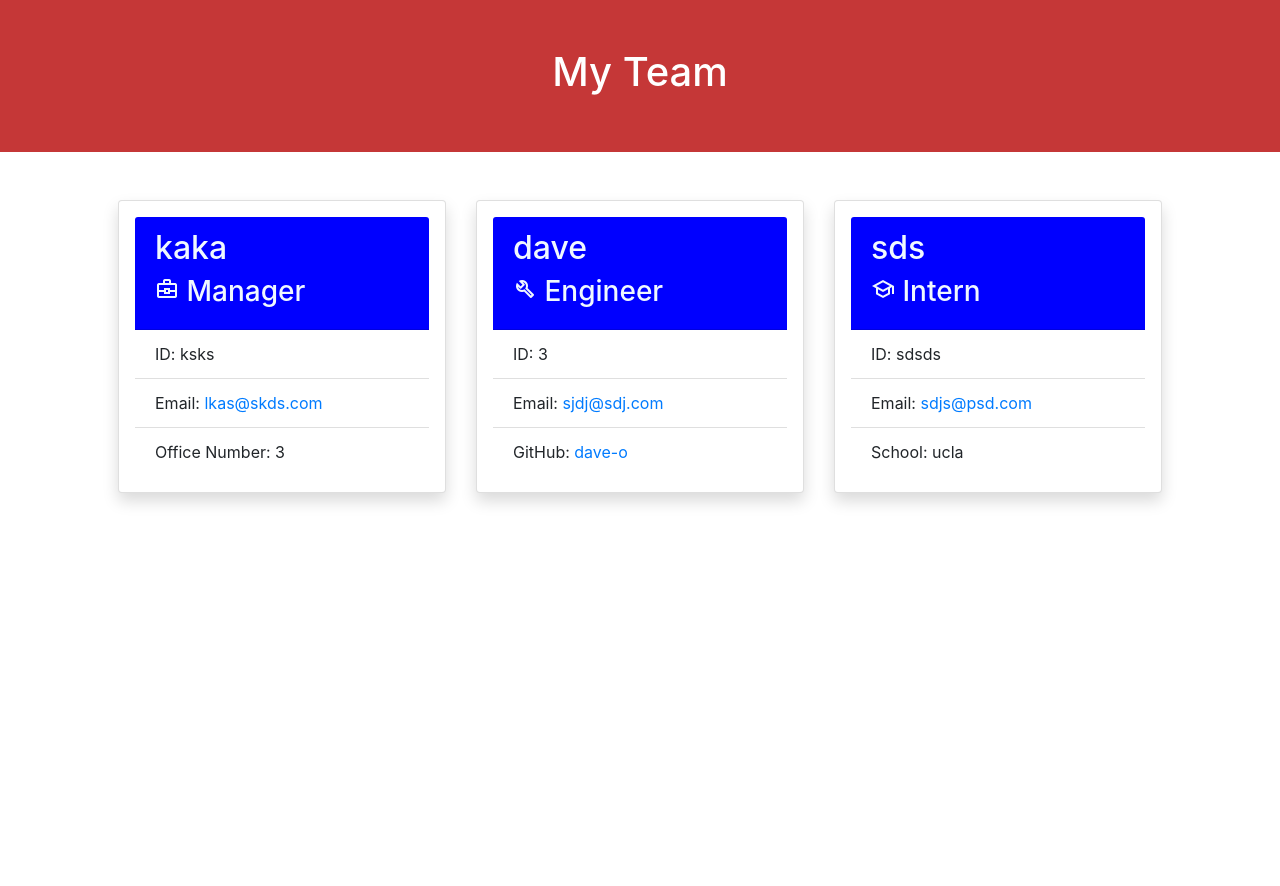
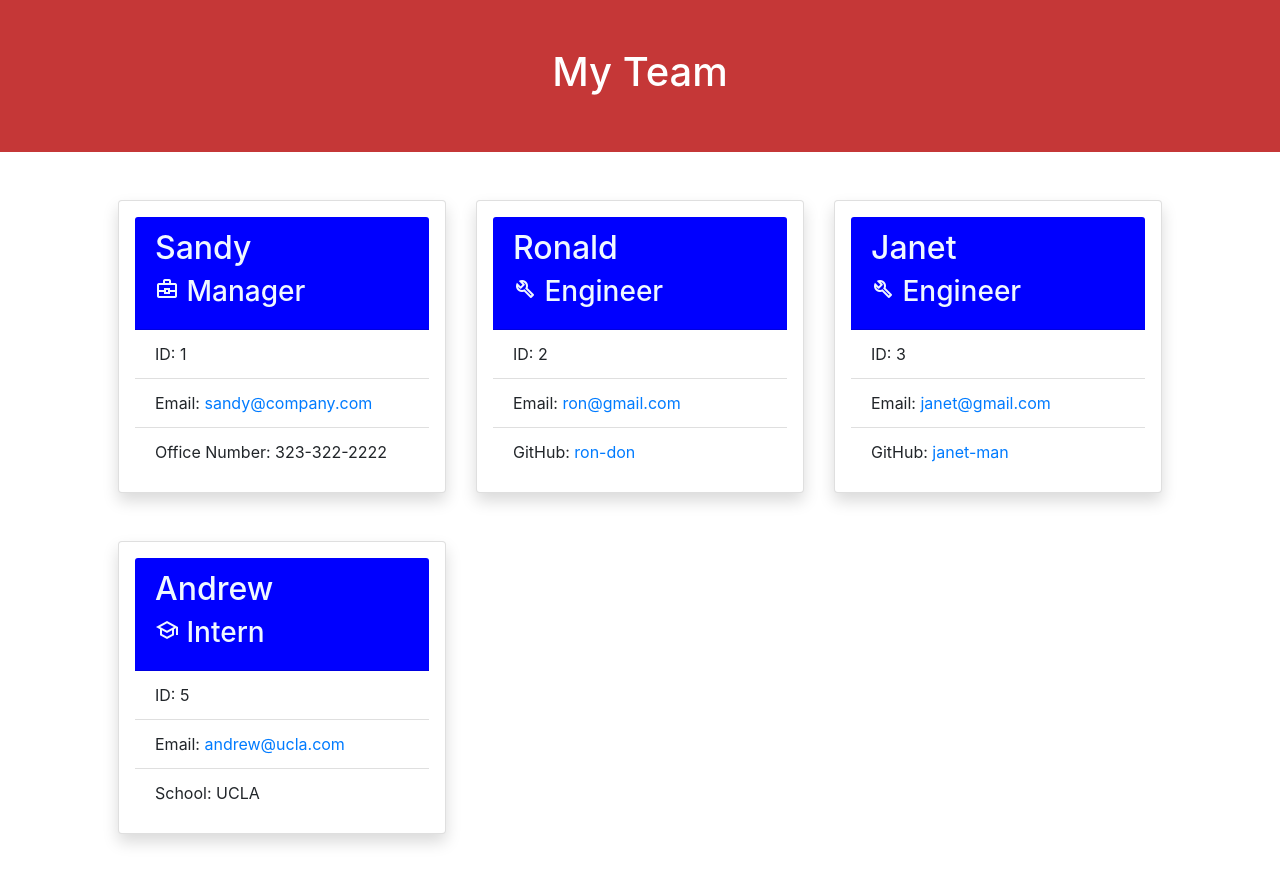
Before and after one commit to katarinamihaylovich/team-generator, a website: page dist/team.html in a window 1280 px wide. Before the commit the page ends 800 px from the top, so only its background shows below. Drawn offline with nearby package versions, Linux system fonts and the light colour scheme.

Commit message:
final changes to files and updated readme

```diff
--- a/dist/team.html
+++ b/dist/team.html
@@ -22,14 +22,14 @@
         <article class="col-md-4">
             <div class="card shadow p-3 mb-5 bg-white rounded text-left">
                 <div class="card-header" style="background-color: blue; color:aliceblue">
-                    <h2>kaka</h2>
+                    <h2>Sandy</h2>
                     <h3><span class="material-symbols-outlined">business_center</span> Manager</h3>
                 </div>
                 <div>
                   <ul class="list-group list-group-flush">
-                    <li class="list-group-item">ID: ksks</li>
-                    <li class="list-group-item">Email: <a href="mailto:lkas@skds.com"> lkas@skds.com</a></li>
-                    <li class="list-group-item">Office Number: 3</li>
+                    <li class="list-group-item">ID: 1</li>
+                    <li class="list-group-item">Email: <a href="mailto:sandy@company.com"> sandy@company.com</a></li>
+                    <li class="list-group-item">Office Number: 323-322-2222</li>
                   </ul>
                 </div>
             </div>
@@ -38,14 +38,14 @@
         <article class="col-md-4">
             <div class="card shadow p-3 mb-5 bg-white rounded text-left">
                 <div class="card-header" style="background-color: blue; color:aliceblue">
-                    <h2>dave</h2>
+                    <h2>Ronald</h2>
                     <h3><span class="material-symbols-outlined">build</span> Engineer</h3>
                 </div>
                 <div>
                   <ul class="list-group list-group-flush">
-                    <li class="list-group-item">ID: 3</li>
-                    <li class="list-group-item">Email: <a href="mailto:sjdj@sdj.com"> sjdj@sdj.com</a></li>
-                    <li class="list-group-item">GitHub: <a href="https://www.github.com/dave-o">dave-o</a></li>
+                    <li class="list-group-item">ID: 2</li>
+                    <li class="list-group-item">Email: <a href="mailto:ron@gmail.com"> ron@gmail.com</a></li>
+                    <li class="list-group-item">GitHub: <a href="https://www.github.com/ron-don">ron-don</a></li>
                   </ul>
                 </div>
             </div>
@@ -54,14 +54,30 @@
         <article class="col-md-4">
             <div class="card shadow p-3 mb-5 bg-white rounded text-left">
                 <div class="card-header" style="background-color: blue; color:aliceblue">
-                    <h2>sds</h2>
+                    <h2>Janet</h2>
+                    <h3><span class="material-symbols-outlined">build</span> Engineer</h3>
+                </div>
+                <div>
+                  <ul class="list-group list-group-flush">
+                    <li class="list-group-item">ID: 3</li>
+                    <li class="list-group-item">Email: <a href="mailto:janet@gmail.com"> janet@gmail.com</a></li>
+                    <li class="list-group-item">GitHub: <a href="https://www.github.com/janet-man">janet-man</a></li>
+                  </ul>
+                </div>
+            </div>
+        </article>
+
+        <article class="col-md-4">
+            <div class="card shadow p-3 mb-5 bg-white rounded text-left">
+                <div class="card-header" style="background-color: blue; color:aliceblue">
+                    <h2>Andrew</h2>
                     <h3><span class="material-symbols-outlined">school</span> Intern</h3>
                 </div>
                 <div>
                   <ul class="list-group list-group-flush">
-                    <li class="list-group-item">ID: sdsds</li>
-                    <li class="list-group-item">Email: <a href="mailto:sdjs@psd.com"> sdjs@psd.com</a></li>
-                    <li class="list-group-item">School: ucla</li>
+                    <li class="list-group-item">ID: 5</li>
+                    <li class="list-group-item">Email: <a href="mailto:andrew@ucla.com"> andrew@ucla.com</a></li>
+                    <li class="list-group-item">School: UCLA</li>
                   </ul>
                 </div>
             </div>
--- a/package.json
+++ b/package.json
@@ -21,5 +21,8 @@
   "dependencies": {
     "inquirer": "^8.2.4",
     "jest": "^29.0.2"
+  },
+  "directories": {
+    "lib": "lib"
   }
 }
```
Also changed, not shown: README.md, images/finalscreenshot.png (added).
